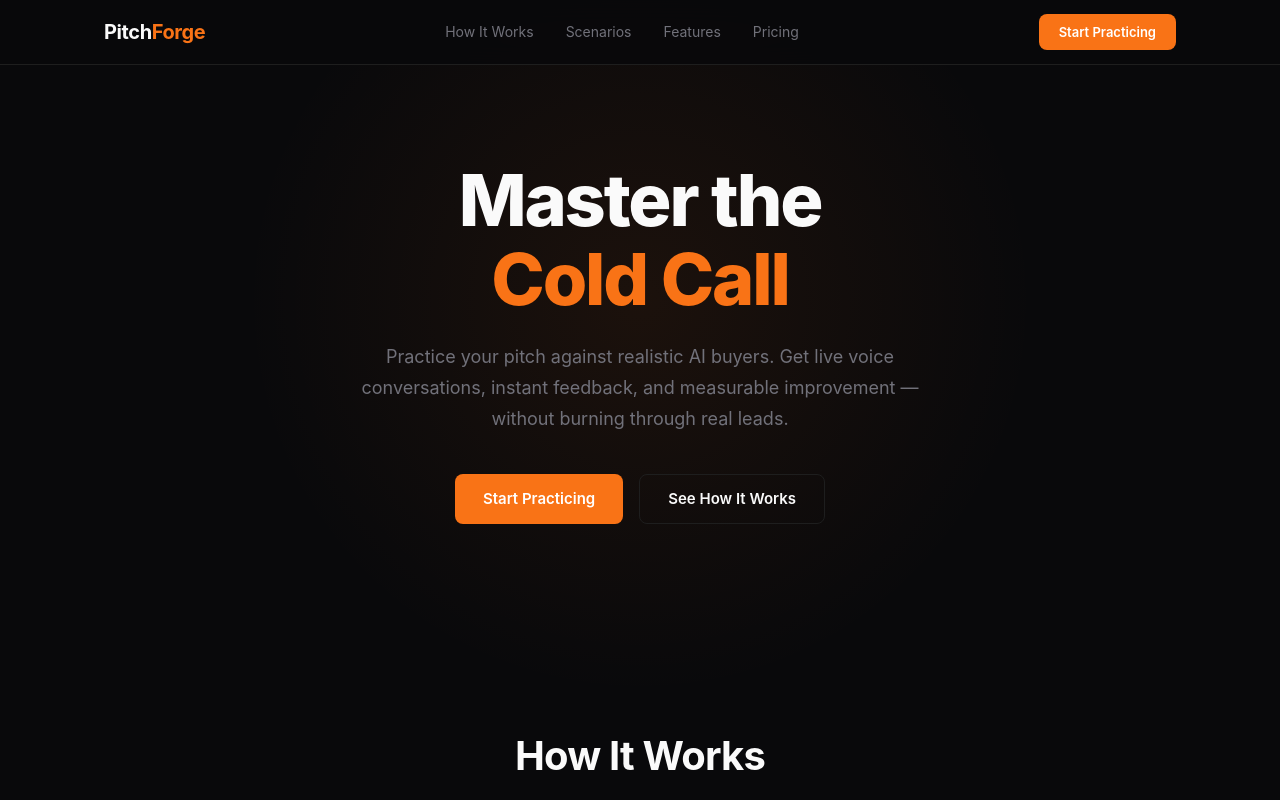
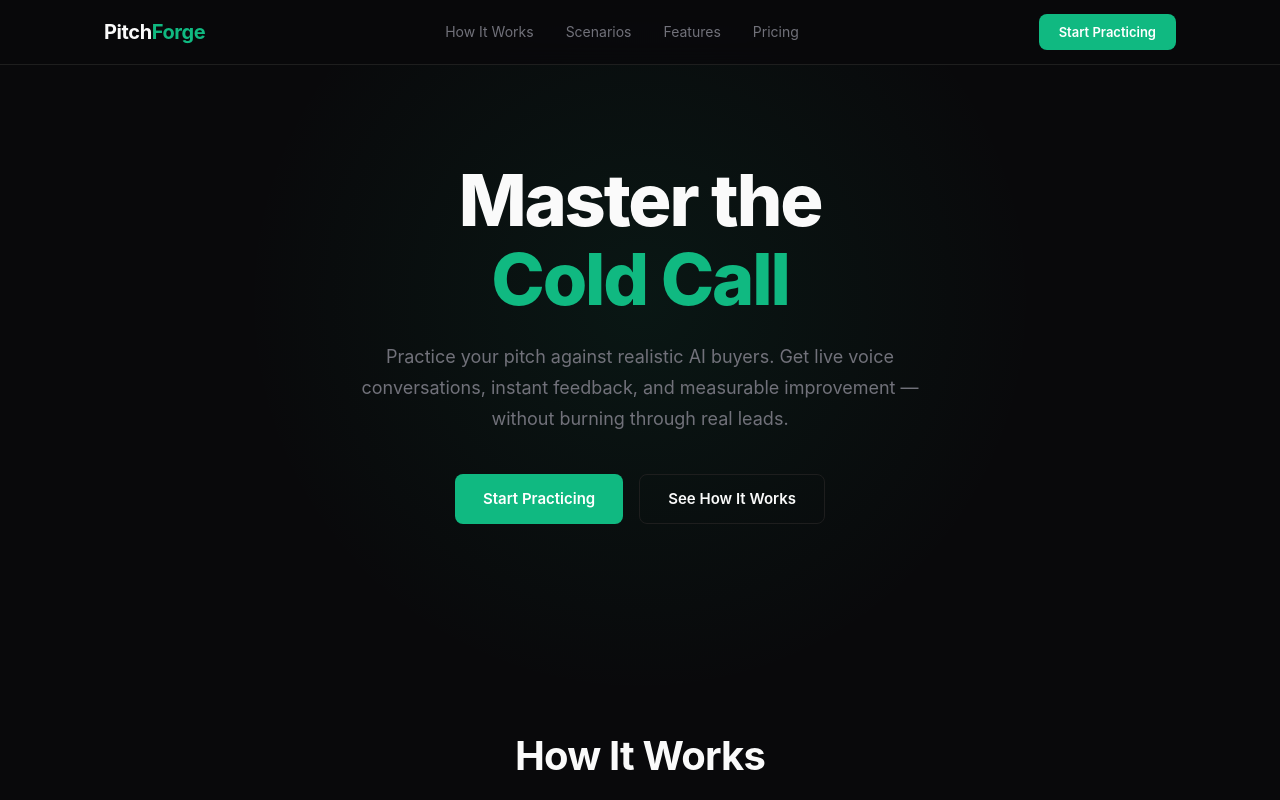
Before and after one commit to jack108510/pitchforge-landing, a plain HTML site: page index.html in a window 1280 px wide. Shown: the top 800 px of the page. Drawn offline with Linux system fonts and the light colour scheme.

Commit message:
green accent

```diff
--- a/index.html
+++ b/index.html
@@ -6,7 +6,7 @@
 <title>PitchForge — Master the Cold Call</title>
 <style>
 *,*::before,*::after{box-sizing:border-box;margin:0;padding:0}
-:root{--bg:#09090B;--surface:#111113;--border:#1e1e1e;--accent:#f97316;--accent-hover:#fb923c;--text:#fafafa;--muted:#71717a}
+:root{--bg:#09090B;--surface:#111113;--border:#1e1e1e;--accent:#10b981;--accent-hover:#fb923c;--text:#fafafa;--muted:#71717a}
 html{scroll-behavior:smooth}
 body{font-family:'Inter',system-ui,-apple-system,sans-serif;background:var(--bg);color:var(--text);line-height:1.6;overflow-x:hidden}
 a{color:inherit;text-decoration:none}
@@ -32,7 +32,7 @@ nav a:hover{color:var(--text)}
 
 /* Hero */
 .hero{padding:160px 0 100px;text-align:center;position:relative}
-.hero::before{content:'';position:absolute;top:-100px;left:50%;transform:translateX(-50%);width:800px;height:800px;background:radial-gradient(circle,rgba(249,115,22,.08) 0%,transparent 70%);pointer-events:none}
+.hero::before{content:'';position:absolute;top:-100px;left:50%;transform:translateX(-50%);width:800px;height:800px;background:radial-gradient(circle,rgba(16,185,129,.08) 0%,transparent 70%);pointer-events:none}
 .hero h1{font-size:clamp(40px,6vw,72px);font-weight:800;letter-spacing:-.03em;line-height:1.1;margin-bottom:24px}
 .hero h1 span{color:var(--accent)}
 .hero p{font-size:18px;color:var(--muted);max-width:560px;margin:0 auto 40px;line-height:1.7}
@@ -77,7 +77,7 @@ section .subtitle{text-align:center;color:var(--muted);max-width:520px;margin:0
 
 /* Final CTA */
 .cta-final{text-align:center;position:relative}
-.cta-final::before{content:'';position:absolute;bottom:-60px;left:50%;transform:translateX(-50%);width:600px;height:600px;background:radial-gradient(circle,rgba(249,115,22,.06) 0%,transparent 70%);pointer-events:none}
+.cta-final::before{content:'';position:absolute;bottom:-60px;left:50%;transform:translateX(-50%);width:600px;height:600px;background:radial-gradient(circle,rgba(16,185,129,.06) 0%,transparent 70%);pointer-events:none}
 .cta-final h2{margin-bottom:16px}
 .cta-final p{color:var(--muted);max-width:480px;margin:0 auto 36px;font-size:16px}
 
```
